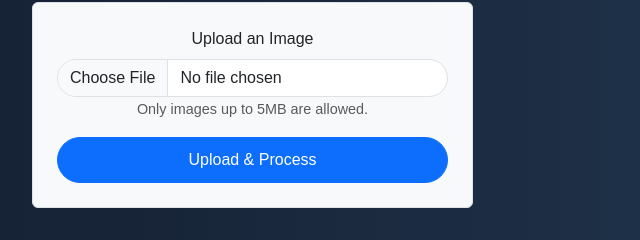
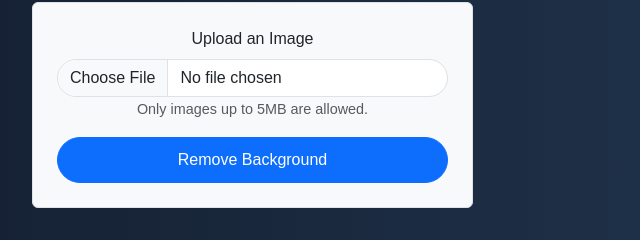
Before and after one commit to nhojp/bg_remover, a plain HTML site: page index.html in a window 1280 px wide. Shown: the part 347-587 px from the top of the page, 155-795 px from the left. Drawn offline with nearby package versions, Linux system fonts and the light colour scheme.

Commit message:
changed terminologies

```diff
--- a/index.html
+++ b/index.html
@@ -65,7 +65,7 @@
                         <input type="file" class="form-control" id="imageUpload" name="image" accept="image/*" required>
                         <small class="form-text">Only images up to 5MB are allowed.</small>
                     </div>
-                    <button type="submit" class="btn btn-primary w-100">Upload & Process</button>
+                    <button type="submit" class="btn btn-primary w-100">Remove Background</button>
                 </form>
 
                 <div id="progressContainer">
```
